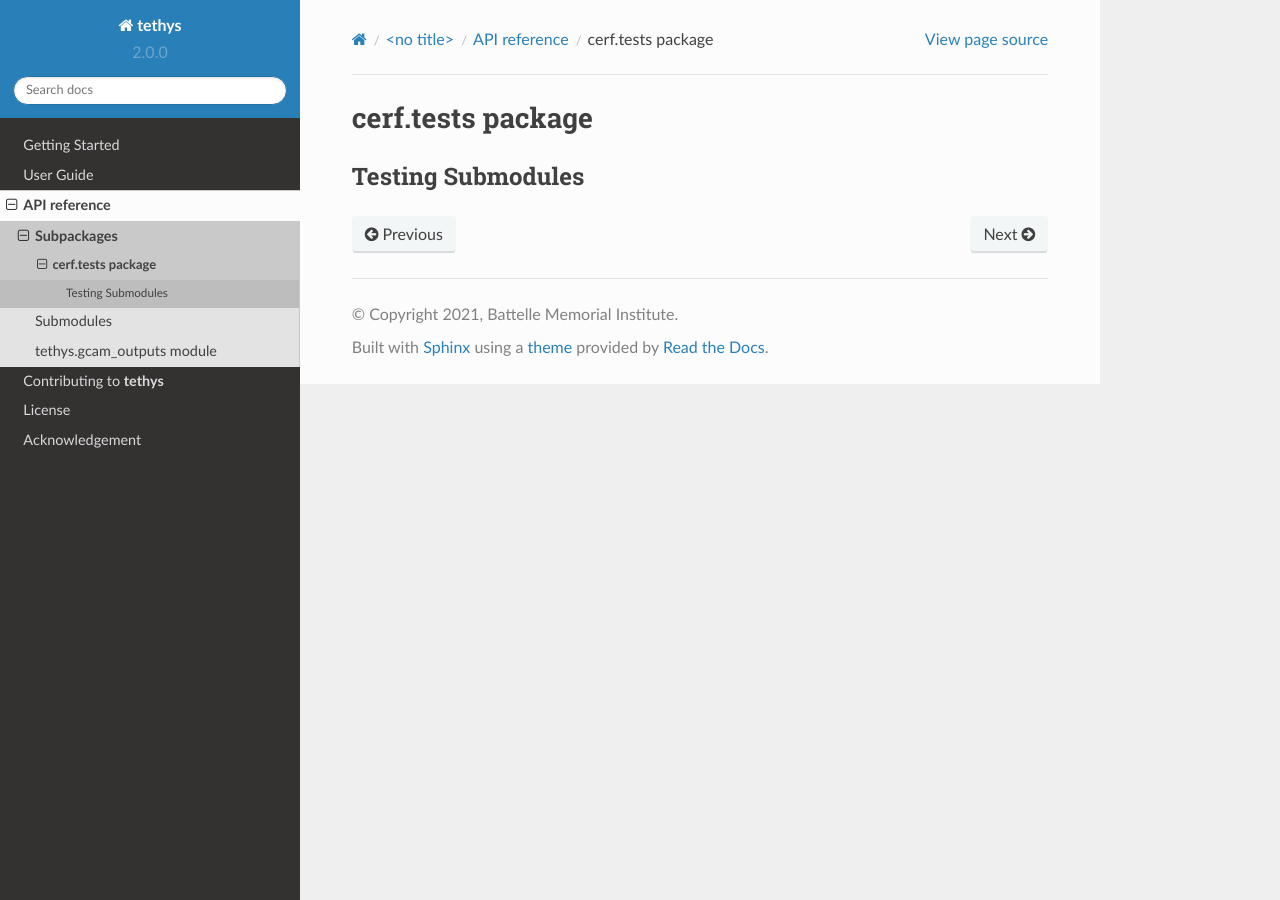
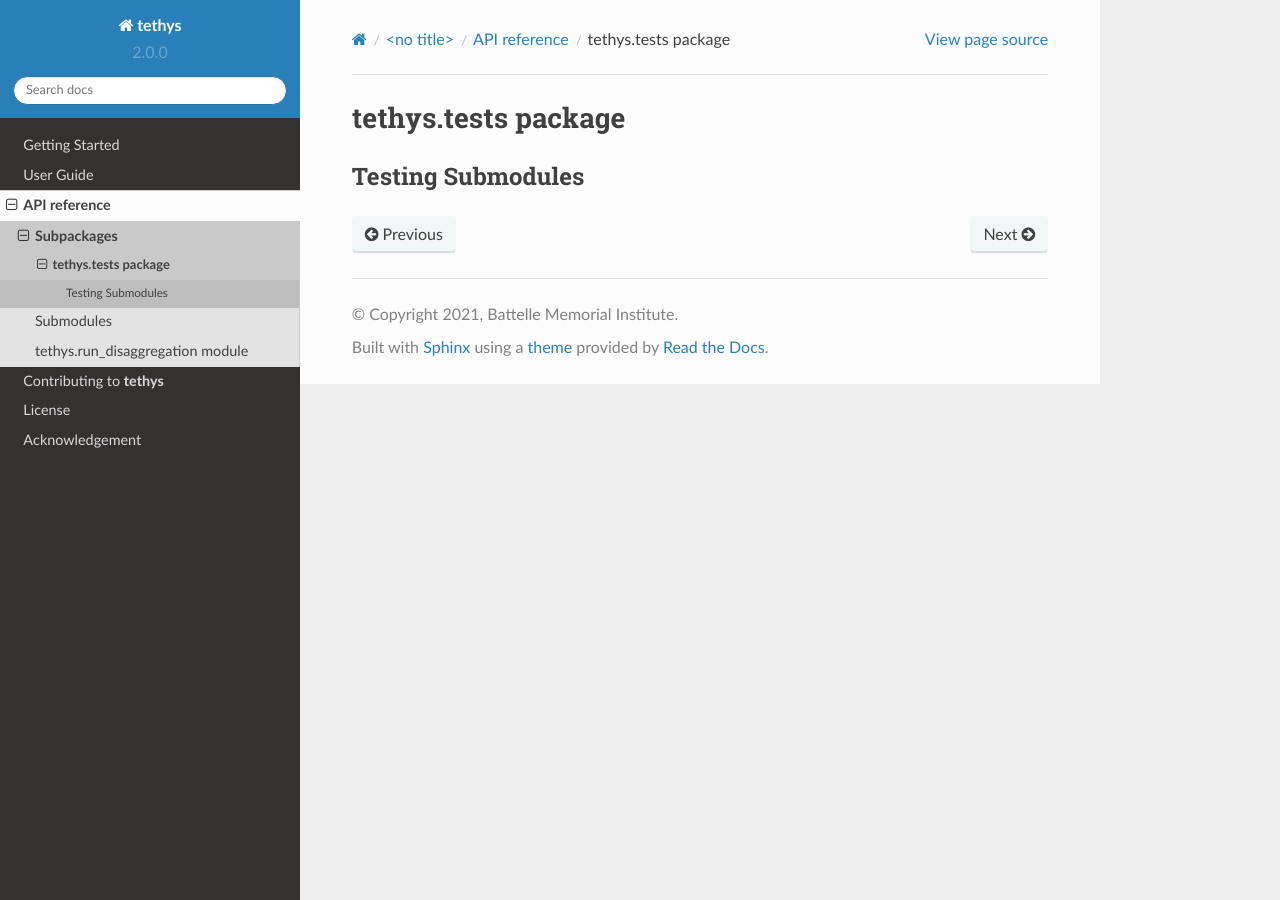
Before and after one commit to JGCRI/tethys, a Sphinx documentation site: the page built from docs/source/tethys.tests.rst, in a window 1280 px wide. Built offline with Sphinx 7.4.7 and the Read the Docs theme 2.0.0, drawn with Linux system fonts in a browser that asks for light colours; formulas are drawn with MathJax 3.

```diff
--- a/docs/source/tethys.rst
+++ b/docs/source/tethys.rst
@@ -12,10 +12,10 @@ Subpackages
 Submodules
 ----------
 
-tethys.gcam_outputs module
--------------------
+tethys.run_disaggregation module
+---------------------------
 
-.. automodule:: tethys.gcam_outputs
+.. automodule:: tethys.run_disaggregation
    :members:
    :undoc-members:
    :show-inheritance:
--- a/docs/source/tethys.tests.rst
+++ b/docs/source/tethys.tests.rst
@@ -1,4 +1,4 @@
-cerf.tests package
+tethys.tests package
 ==================
 
 Testing Submodules
```
Also changed, not shown: README.md (+3 -0 lines).
